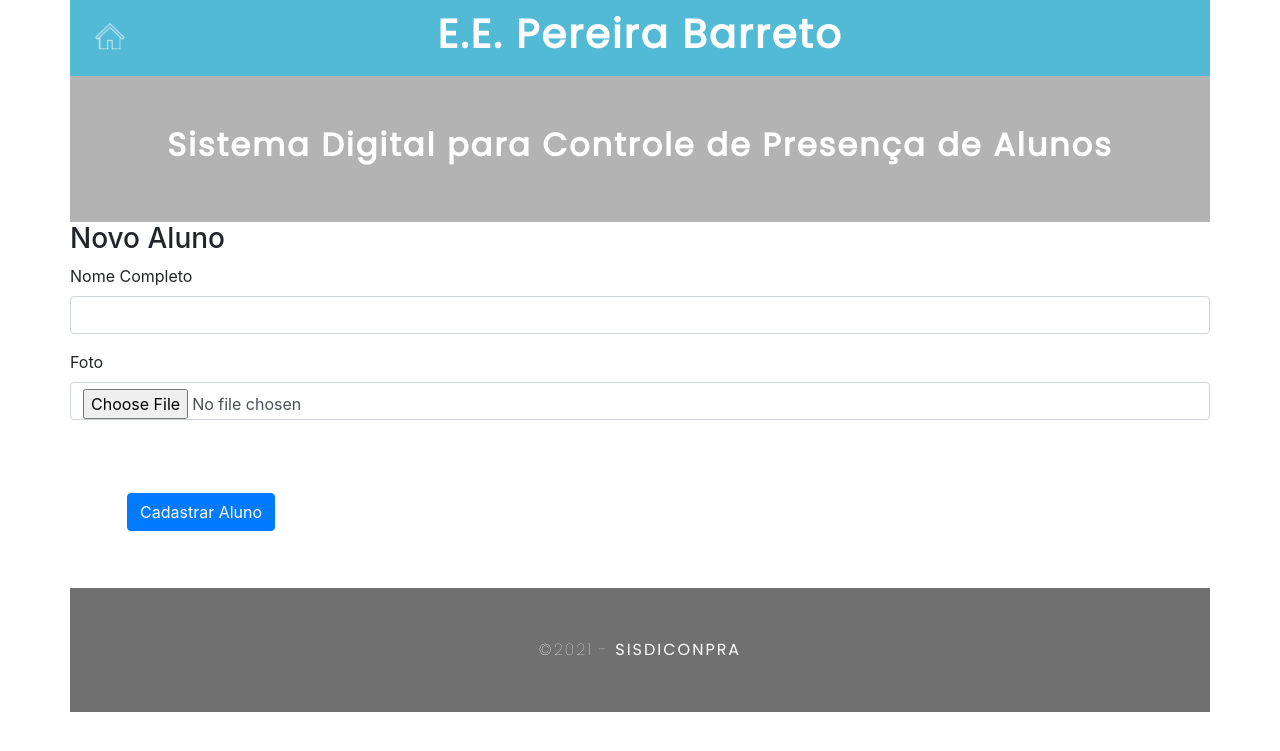
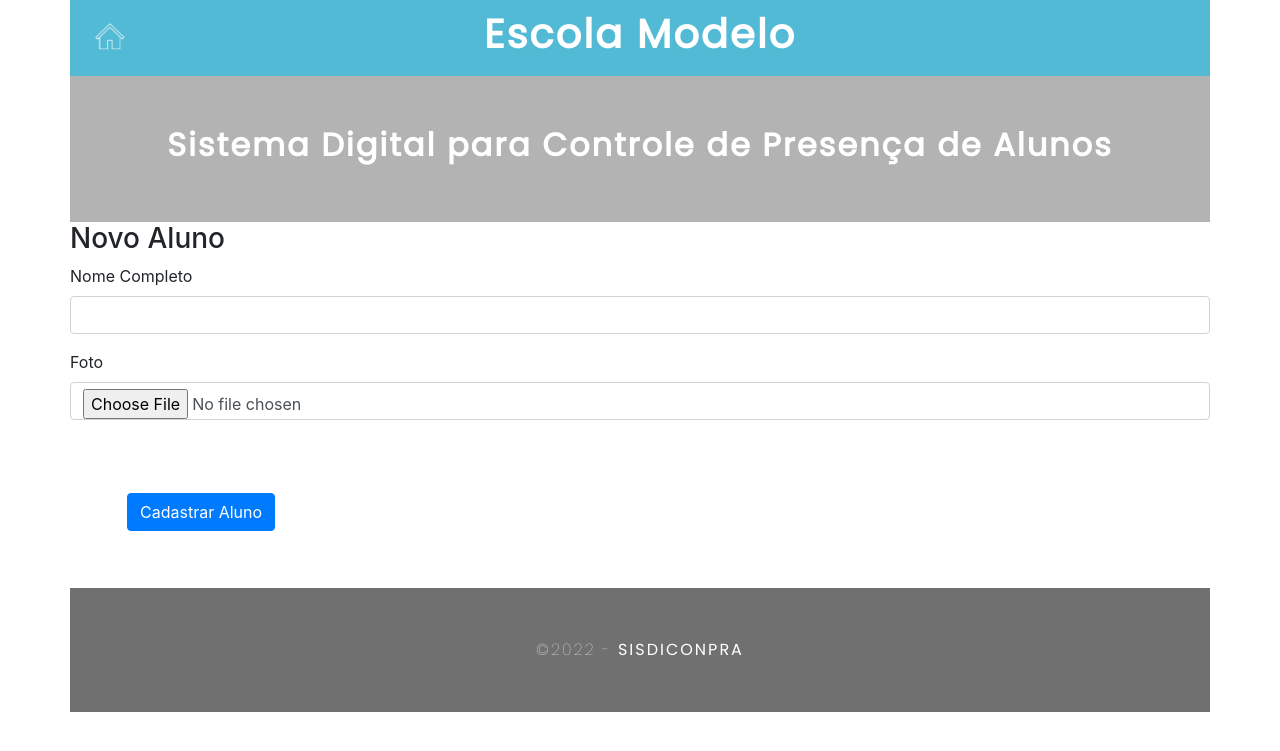
Before and after one commit to UNIVESP-PI310-GRP-044/webapp, a Flask app: page /webapp/alunos/alunos/novo in a window 1280 px wide. Shown: the top 751 px of the page. Run offline with Flask 2, Linux system fonts and the light colour scheme; some libraries are stand-ins or nearby versions.

Commit message:
Ajsutando o namespace

```diff
--- a/sisdiconpra/webapp/alunos.py
+++ b/sisdiconpra/webapp/alunos.py
@@ -31,4 +31,4 @@ def processa_novo_alunos():
     db.session.add(aluno)
     db.session.commit()
 
-    return flask.redirect(flask.url_for('sisdiconpra.alunos.listar_alunos'))
+    return flask.redirect(flask.url_for('sisdiconpra_alunos.listar_alunos'))
--- a/sisdiconpra/webapp/templates/masterpage.html
+++ b/sisdiconpra/webapp/templates/masterpage.html
@@ -70,8 +70,8 @@
   <div class="container">
     <header>
       <div class="primary_header">
-        <a href="{{ url_for('sisdiconpra.usuarios.index') }}"><img src="/static/images/home.png"></a>
-        <h1 class="title">E.E. Pereira Barreto</h1>
+        <a href="{{ url_for('sisdiconpra_usuarios.index') }}"><img src="/static/images/home.png"></a>
+        <h1 class="title">Escola Modelo</h1>
       </div>
       <div class="secondary_header">
         <h2 class="title">Sistema Digital para Controle de Presença de Alunos</h2>
@@ -83,7 +83,7 @@
   {% endblock %}
 
   <footer class="secondary_header footer">
-    <div class="copyright">&copy;2021 - <strong>SisDiConPrA</strong></div>
+    <div class="copyright">&copy;2022 - <strong>SisDiConPrA</strong></div>
   </footer>
   <script src="https://ajax.googleapis.com/ajax/libs/jquery/3.2.1/jquery.min.js"></script>
 
--- a/sisdiconpra/webapp/usuarios.py
+++ b/sisdiconpra/webapp/usuarios.py
@@ -29,4 +29,4 @@ def processa_novo_usuario():
     db.session.add(usuario)
     db.session.commit()
 
-    return flask.redirect(flask.url_for('sisdiconpra.usuarios.listar_usuarios'))
+    return flask.redirect(flask.url_for('sisdiconpra_usuarios.listar_usuarios'))
```
